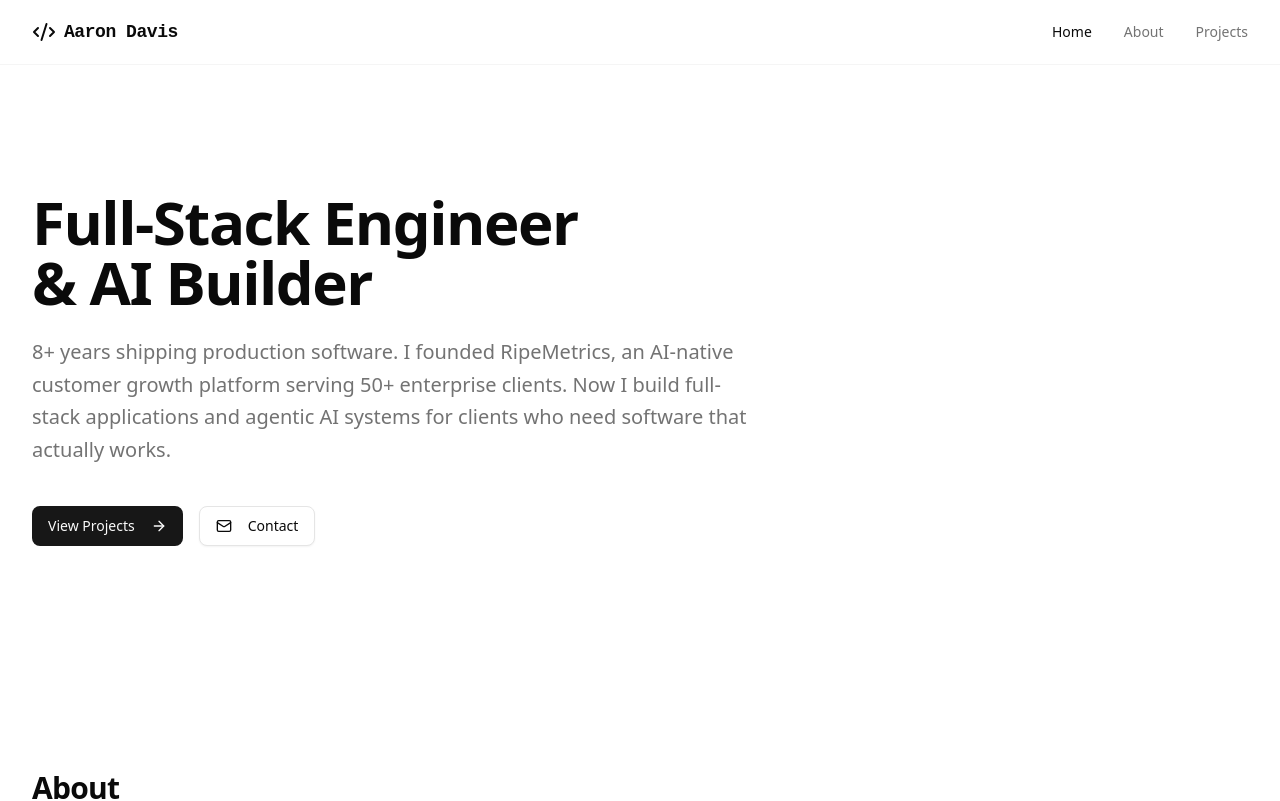
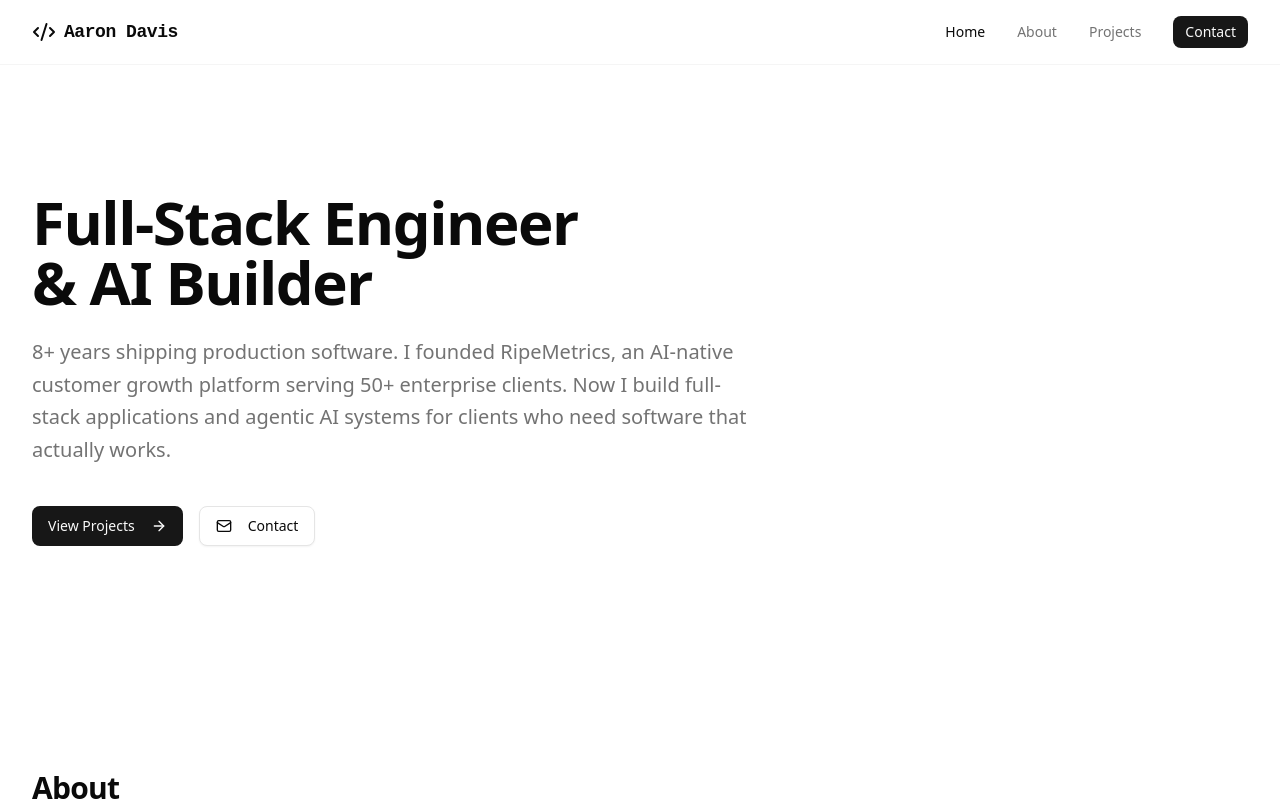
Before and after one commit to arndvs/arndvs, a Next.js app: page / in a window 1280 px wide. Shown: the top 801 px of the page. Built offline with nearby package versions, Linux system fonts and the light colour scheme.

Commit message:
feat(nav): add Contact button that opens dialog

```diff
--- a/src/components/navigation.tsx
+++ b/src/components/navigation.tsx
@@ -4,6 +4,7 @@ import Link from "next/link"
 import { usePathname } from "next/navigation"
 import { cn } from "@/lib/utils"
 import { GlitchName } from "./glitch-name"
+import { ContactForm } from "./contact-form"
 const navItems = [
   { name: "Home", href: "/", ariaLabel: "Go to home page" },
   { name: "About", href: "/about", ariaLabel: "Learn more about Aaron" },
@@ -26,7 +27,7 @@ export function Navigation() {
           >
             <GlitchName />
           </Link>
-          <div className="flex gap-8" role="navigation">
+          <div className="flex items-center gap-8" role="navigation">
             {navItems.map((item) => (
               <Link
                 key={item.href}
@@ -42,6 +43,7 @@ export function Navigation() {
                 {item.name}
               </Link>
             ))}
+            <ContactForm triggerText="Contact" triggerVariant="default" triggerSize="sm" showIcon={false} />
           </div>
         </div>
       </div>
```
